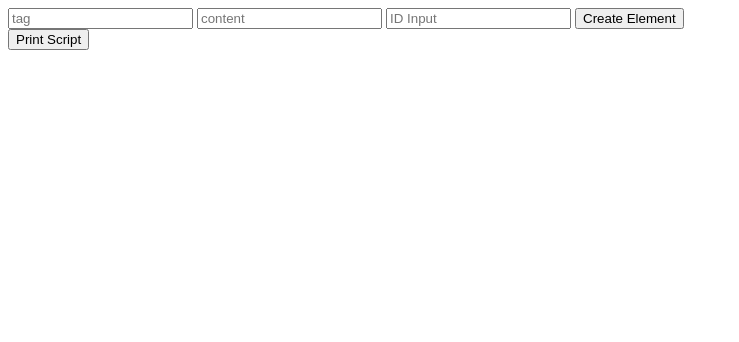
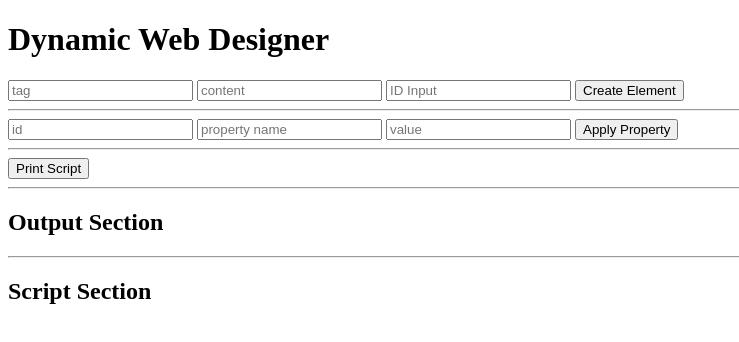
Before and after one commit to BurhanuddinMerchant/dynamic-website-generator, a plain HTML site: page index.html in a window 1280 px wide. Shown: the whole page, without its empty margins (0-739 px from the left). Drawn offline with Linux system fonts and the light colour scheme.

Commit message:
added dynamic styling you can now change the style of an element just by entering the id and property-value only one property can be applied in its entirity changed the folder structure created two js files and put them in a separate directory

```diff
--- a/index.html
+++ b/index.html
@@ -7,13 +7,29 @@
     <link rel="stylesheet" href="style.css" />
   </head>
   <body>
-    <input type="text" id="tag" placeholder="tag" />
-    <input type="text" id="content" placeholder="content" />
-    <input type="text" id="id-input" placeholder="ID Input" />
-    <button onclick="createNewElement()">Create Element</button>
+    <h1>Dynamic Web Designer</h1>
+    <div>
+      <input type="text" id="tag" placeholder="tag" />
+      <input type="text" id="content" placeholder="content" />
+      <input type="text" id="id-input" placeholder="ID Input" />
+      <button onclick="createNewElement()">Create Element</button>
+    </div>
+    <hr />
+    <div>
+      <input type="text" id="modify-id" placeholder="id" />
+      <input type="type" id="modify-property" placeholder="property name" />
+      <input type="text" id="modify-value" placeholder="value" />
+      <button onclick="applyProperty()">Apply Property</button>
+    </div>
+    <hr />
+    <button id="printScript" onclick="printScript()">Print Script</button>
+    <hr />
+    <h2>Output Section</h2>
     <div id="output" onclick="addBorder()"></div>
-    <button id="printScript" onclick="printScript()">Print Script</button>
+    <hr />
+    <h2>Script Section</h2>
     <div id="script-output"></div>
-    <script src="index.js"></script>
+    <script src="./js/index.js"></script>
+    <script src="./js/changes.js"></script>
   </body>
 </html>
--- /dev/null
+++ b/js/changes.js
@@ -0,0 +1,19 @@
+const modifyId = document.getElementById("modify-id");
+const modifyProperty = document.getElementById("modify-property");
+const modifyVal = document.getElementById("modify-value");
+const applyProperty = () => {
+  const modifyIdValue = modifyId.value;
+  const modifyPropertyValue = modifyProperty.value;
+  const modifyValValue = modifyVal.value;
+  if (modifyPropertyValue && modifyIdValue && modifyValValue) {
+    const elementToModify = document.getElementById(modifyIdValue);
+    if (elementToModify) {
+      elementToModify.setAttribute(
+        "style",
+        modifyPropertyValue + ":" + modifyValValue
+      );
+    } else {
+      console.log("No element Present by that Id");
+    }
+  }
+};
```
Also changed, not shown: js/index.js (renamed from index.js).
